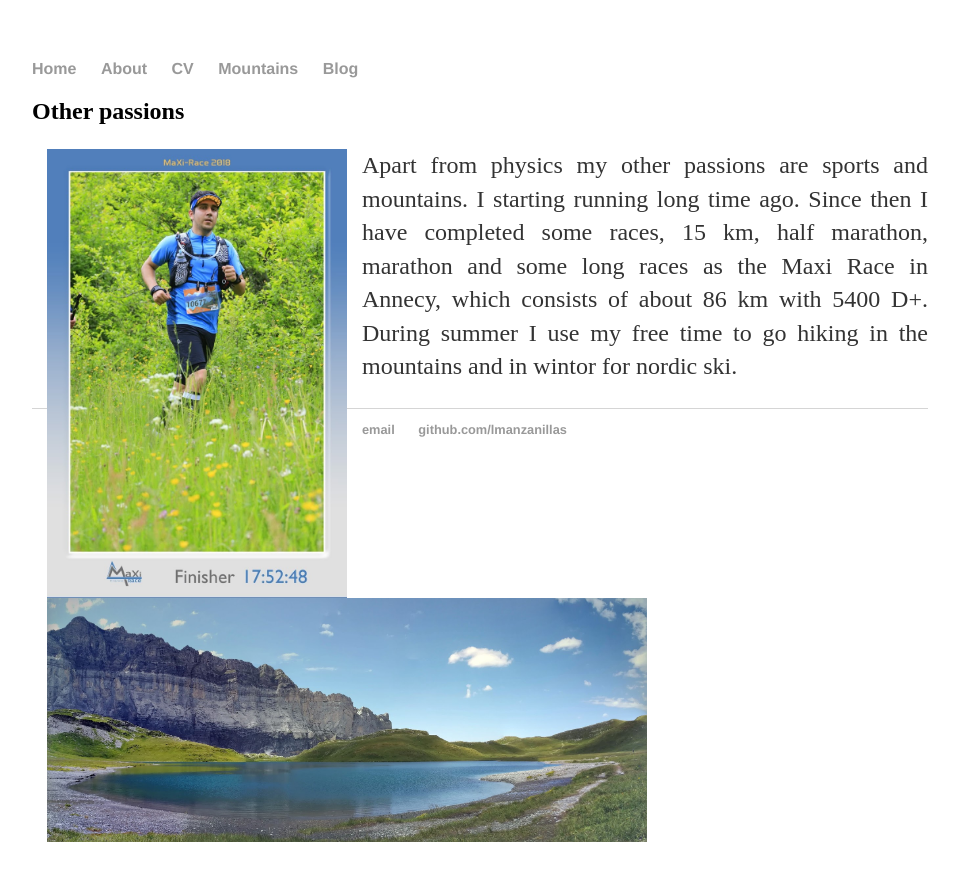
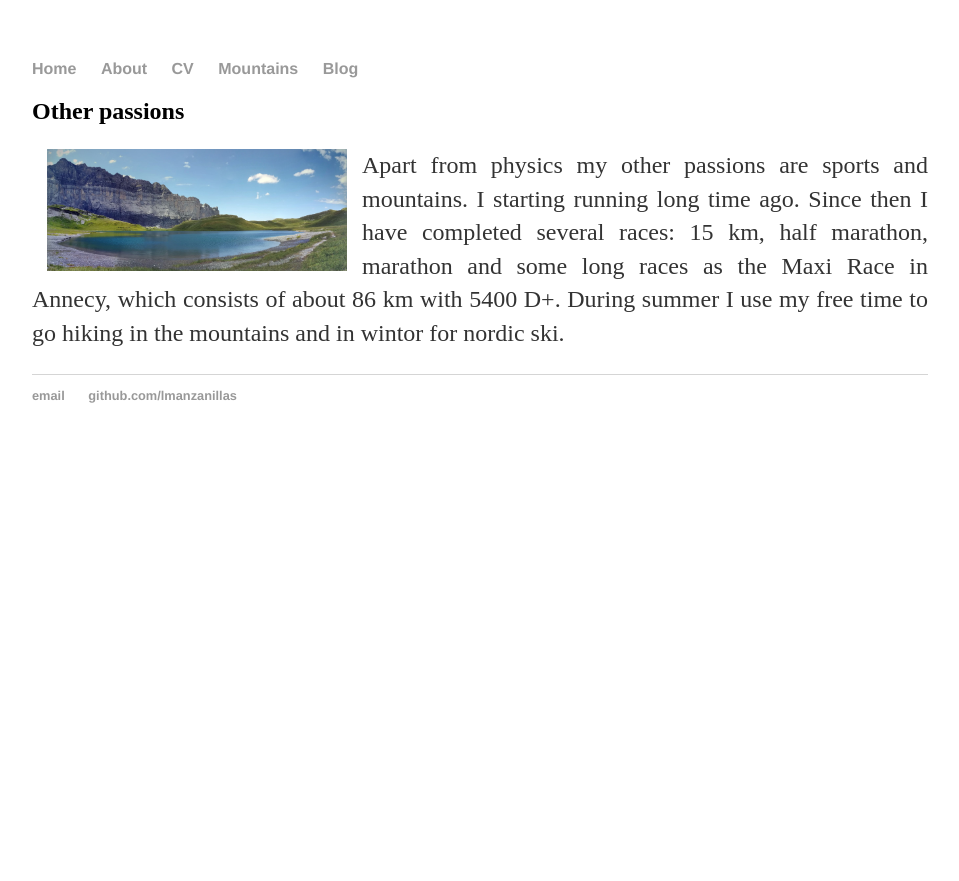
Before and after one commit to lmanzanillas/lmanzanillas.github.io, a Jekyll site: the page built from mountains/index.html, in a window 1280 px wide. Shown: the top 881 px of the page, without its empty margins (160-1119 px from the left). Built offline with Jekyll 4.4.1, drawn with Linux system fonts in a browser that asks for light colours.

Commit message:
change photo

```diff
--- a/mountains/index.html
+++ b/mountains/index.html
@@ -4,11 +4,10 @@ title: Mountains
 ---
 <div class="blurb">
         <h2>Other passions</h2>
-	<p><img style="padding:0 15px; float:left;"src="MaxiRace.jpg" alt="Simply Easy Learning" width="300"/> </p>
+	<p><img style="padding:0 15px; float:left;"src="Lac_alpes.jpg" alt="Simply Easy Learning" width="300"/> </p>
 	<p style="margin-top: 20px;"></p>
-        <p align="justify"> Apart from physics my other passions are sports and mountains. I starting running long time ago. Since then I have completed some races, 15 km, half marathon, marathon and some long races	as the Maxi Race in Annecy, which consists of about 86 km with 5400 D+. During summer I use my free time to go hiking in the mountains and in wintor for nordic ski.</p>
+        <p align="justify"> Apart from physics my other passions are sports and mountains. I starting running long time ago. Since then I have completed several races: 15 km, half marathon, marathon and some long races	as the Maxi Race in Annecy, which consists of about 86 km with 5400 D+. During summer I use my free time to go hiking in the mountains and in wintor for nordic ski.</p>
 
-	<p><img style="padding:0 15px; float:left;"src="Lac_alpes.jpg" alt="Simply Easy Learning" width="600"/> </p>
 
 
 </div><!-- /.blurb -->
```
Also changed, not shown: mountains/MaxiRace.jpg (deleted).
